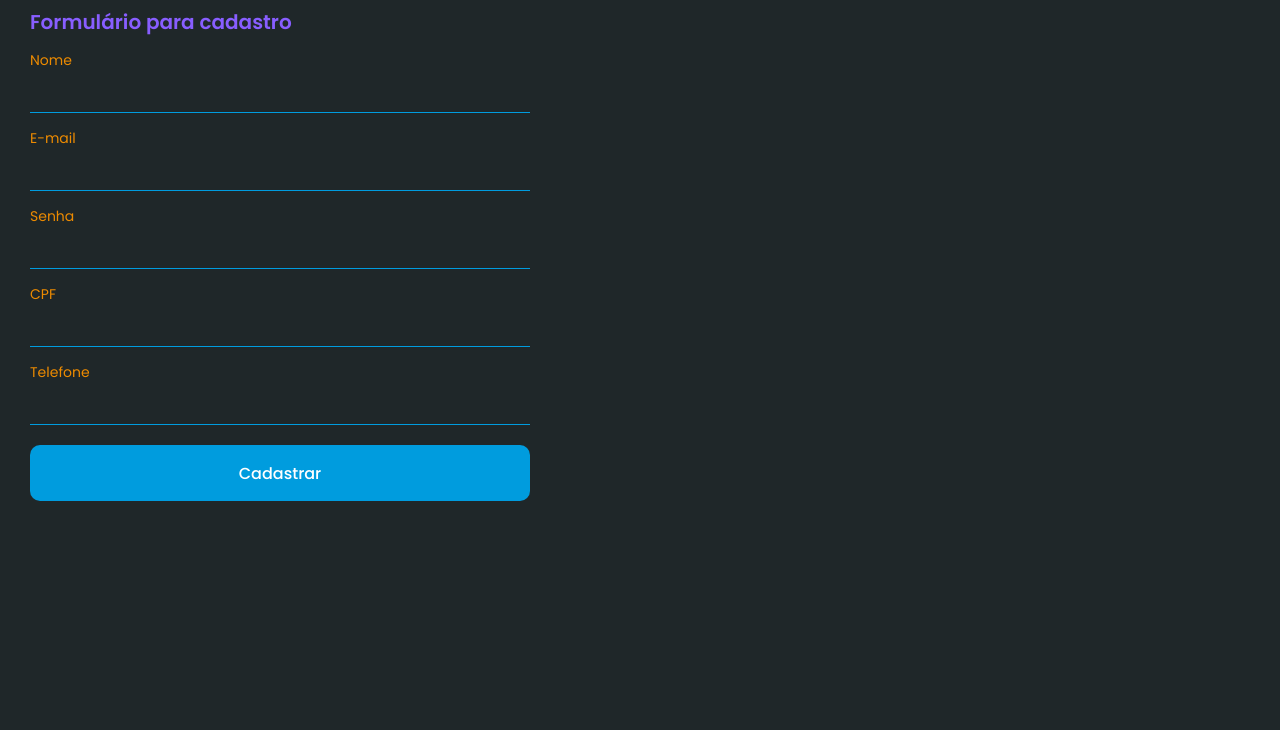
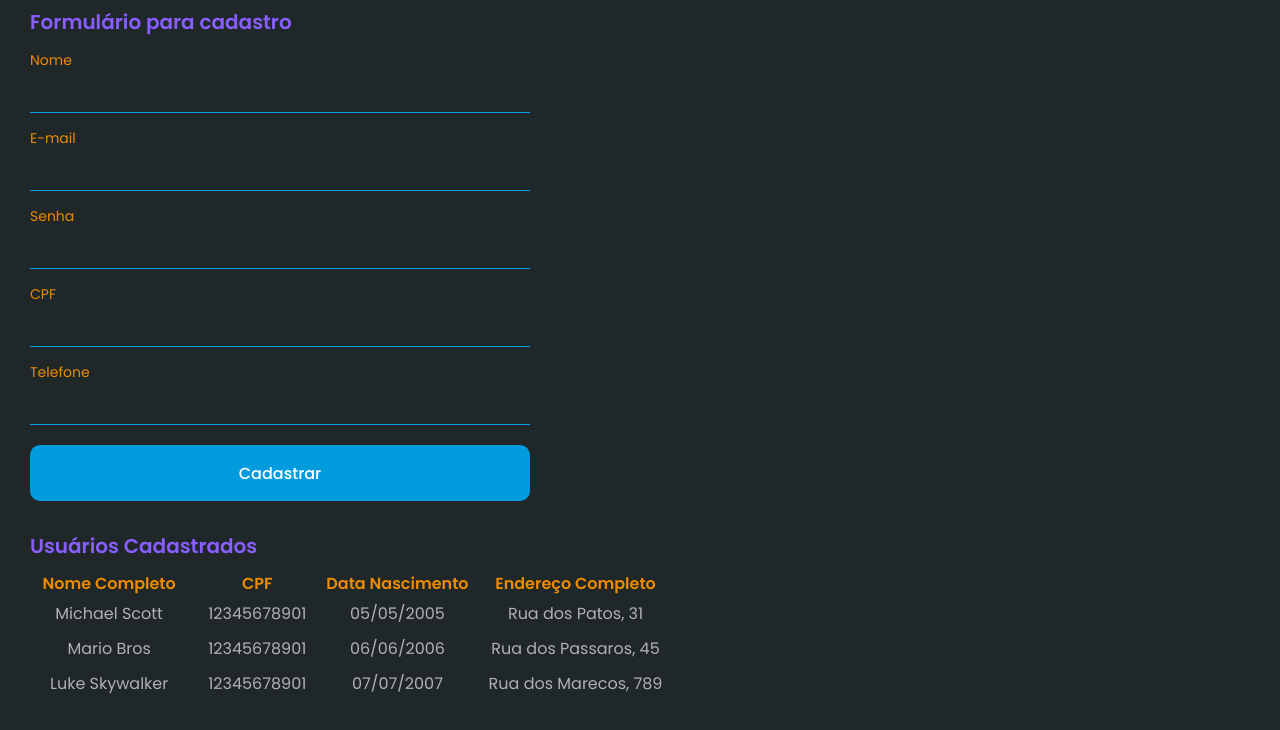
Before and after one commit to lucastsutsumi/formacao-front-BRQ, a plain HTML site: page register.html in a window 1280 px wide. Shown: the part 88-818 px from the top of the page. Drawn offline with Linux system fonts and the light colour scheme.

Commit message:
add register users table

```diff
--- a/_css/register.css
+++ b/_css/register.css
@@ -1,4 +1,5 @@
 @charset "UTF-8";
+@import url(./color.css);
 
 section#register {
   margin-top: 40px;
@@ -7,3 +8,11 @@ section#register {
 #formContainer {
   max-width: 500px;
 }
+
+section#users {
+  margin-top: 30px;
+}
+
+section#users th {
+  color: var(--orange);
+}
--- a/register.html
+++ b/register.html
@@ -61,6 +61,41 @@
           <button type="submit">Cadastrar</button>
         </form>
       </section>
+
+      <section id="users">
+        <h2 class="title">Usuários Cadastrados</h2>
+
+        <table>
+          <thead>
+            <tr>
+              <th scope="col">Nome Completo</th>
+              <th scope="col">CPF</th>
+              <th scope="col">Data Nascimento</th>
+              <th scope="col">Endereço Completo</th>
+            </tr>
+          </thead>
+          <tbody>
+            <tr>
+              <td>Michael Scott</td>
+              <td>12345678901</td>
+              <td>05/05/2005</td>
+              <td>Rua dos Patos, 31</td>
+            </tr>
+            <tr>
+              <td>Mario Bros</td>
+              <td>12345678901</td>
+              <td>06/06/2006</td>
+              <td>Rua dos Passaros, 45</td>
+            </tr>
+            <tr>
+              <td>Luke Skywalker</td>
+              <td>12345678901</td>
+              <td>07/07/2007</td>
+              <td>Rua dos Marecos, 789</td>
+            </tr>
+          </tbody>
+        </table>
+      </section>
     </main>
   </body>
 </html>
```
